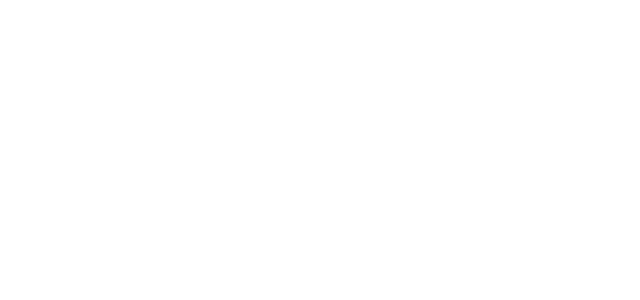
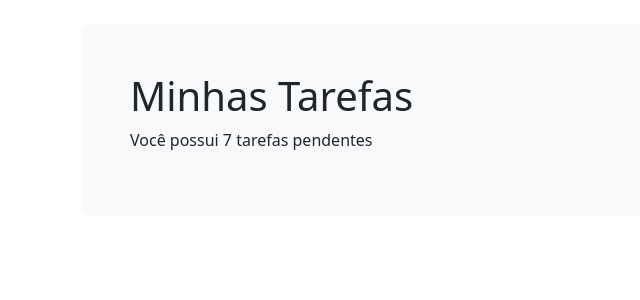
Before and after one commit to davislamenha/todo-vuejs-ebac, a Vue app: page / in a window 1280 px wide. Shown: the top 300 px of the page, without its empty margins (0-640 px from the left). Built offline with nearby package versions, Linux system fonts and the light colour scheme.

Commit message:
criando cabecalho

```diff
--- a/src/App.vue
+++ b/src/App.vue
@@ -1,5 +1,12 @@
 <script setup></script>
 
-<template></template>
+<template>
+  <div class="container">
+    <header class="p-5 mb-4 mt-4 bg-light rounded-3">
+      <h1>Minhas Tarefas</h1>
+      <p>Você possui 7 tarefas pendentes</p>
+    </header>
+  </div>
+</template>
 
 <style scoped></style>
```
